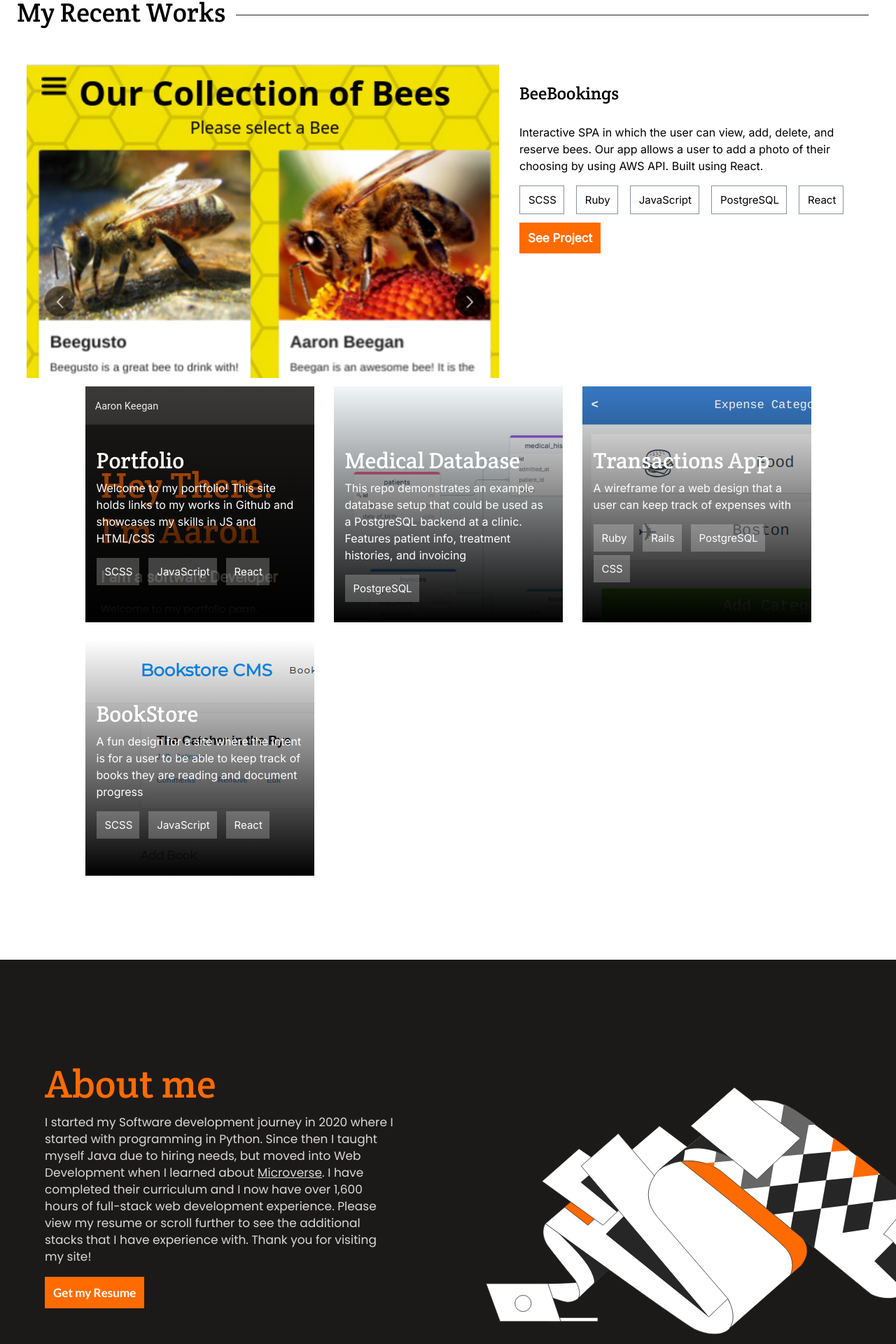
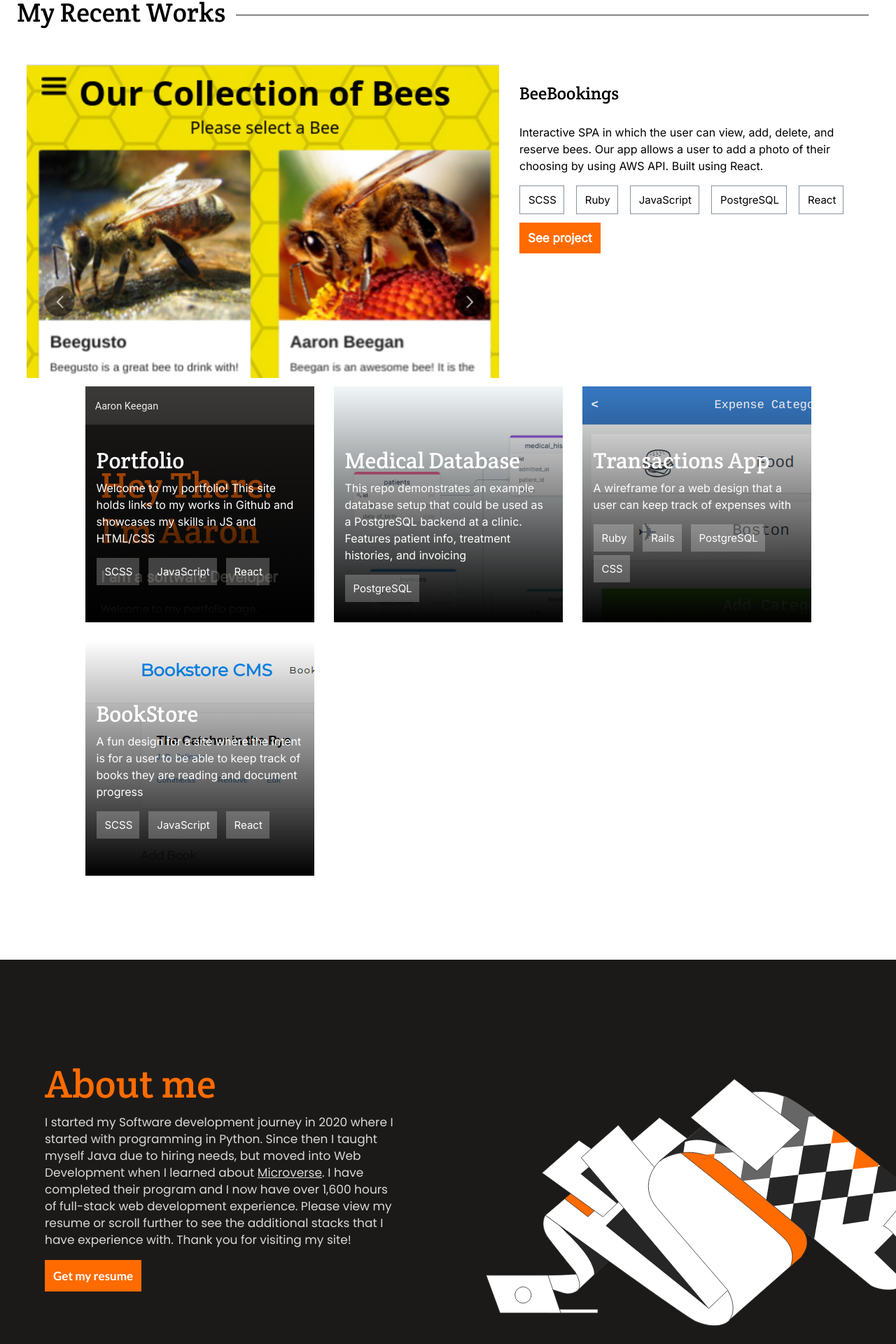
Before and after one commit to AKeeganDev/portfolio_react, a React (Create React App) app: page / in a window 1280 px wide. Shown: the part 867-2787 px from the top of the page at 70% size. Built offline with nearby package versions, Linux system fonts and the light colour scheme; a web font is replaced by a local one.

Commit message:
fix typos and add scroll effect

```diff
--- a/src/App.css
+++ b/src/App.css
@@ -1,3 +1,7 @@
+html {
+  scroll-behavior: smooth;
+}
+
 @media screen and (max-width: 365px) {
   html {
     overflow-x: hidden;
--- a/src/components/aboutMe.js
+++ b/src/components/aboutMe.js
@@ -22,13 +22,13 @@ const AboutMe = () => (
           </a>
           .
           {' '}
-          I have completed their curriculum and I now have over 1,600 hours of full-stack web
+          I have completed their program and I now have over 1,600 hours of full-stack web
           {' '}
           development experience. Please view my resume or scroll further to see the additional
           {' '}
           stacks that I have experience with. Thank you for visiting my site!
         </p>
-        <button type="button" className="see-project resume" onClick={() => { window.open('https://drive.google.com/file/d/16paxk1HQhrKi0cNUdUY9t5xrv1Qu6lZj/view?usp=sharing', '_blank'); }}><span>Get my Resume</span></button>
+        <button type="button" className="see-project resume" onClick={() => { window.open('https://drive.google.com/file/d/16paxk1HQhrKi0cNUdUY9t5xrv1Qu6lZj/view?usp=sharing', '_blank'); }}><span>Get my resume</span></button>
       </div>
     </div>
     <div className="margin">
--- a/src/components/contactMe.js
+++ b/src/components/contactMe.js
@@ -87,7 +87,7 @@ const ContactMe = () => {
         <input type="text" name="full-name" id="full-name" placeholder="Full name" required="" maxLength="30" />
         <input type="email" name="email" id="mail" placeholder="Email address" title="Please use all lower-case characters for your email address" required="" />
         <span className="error" aria-live="polite" />
-        <textarea name="details" id="details" cols="30" rows="10" placeholder="(Optional) Please feel free to add any details of the project/job opening that you will be inquiring about" maxLength="500" />
+        <textarea name="details" id="details" cols="30" rows="10" placeholder="(Optional) Please feel free to add any details of the project/job opening that you will be reaching out about" maxLength="500" />
         <button type="submit" className="see-project submit">Get in touch</button>
       </form>
     </section>
--- a/src/components/featuredProject.js
+++ b/src/components/featuredProject.js
@@ -34,7 +34,7 @@ const FeaturedProject = (props) => {
               generatePopup(githubURL, liveDemo, imagePopup, languages, description, title);
             }}
           >
-            <span>See Project</span>
+            <span>See project</span>
           </button>
         </div>
       </div>
--- a/src/components/popupModal.js
+++ b/src/components/popupModal.js
@@ -39,7 +39,7 @@ const generatePopup = (githubURL = 'url', liveDemo = 'liveurl', modalImage = 'im
     See project
   </a>
   <a id="live-demo" href="${liveDemo}" target="_blank" class="see-project modal-button">
-    live Demo
+    Live demo
   </a>`;
   } else {
     buttons.innerHTML = `<a id="see-project" type="button" href="${githubURL}" target="_blank" className="see-project modal-button source-button">
--- a/src/stylesheets/navbar.scss
+++ b/src/stylesheets/navbar.scss
@@ -7,7 +7,10 @@ $white-theme: #fff;
 $offwhite-theme: #fff5e1;
 $offwhite-theme2: #dbd8d7;
 
+@import url("https://fonts.googleapis.com/css?family=Poppins");
+
 #navbar {
+  font-family: 'Poppins', 'Times New Roman', Times, serif;
   display: flex;
   justify-content: space-between;
   flex: 1;
```
